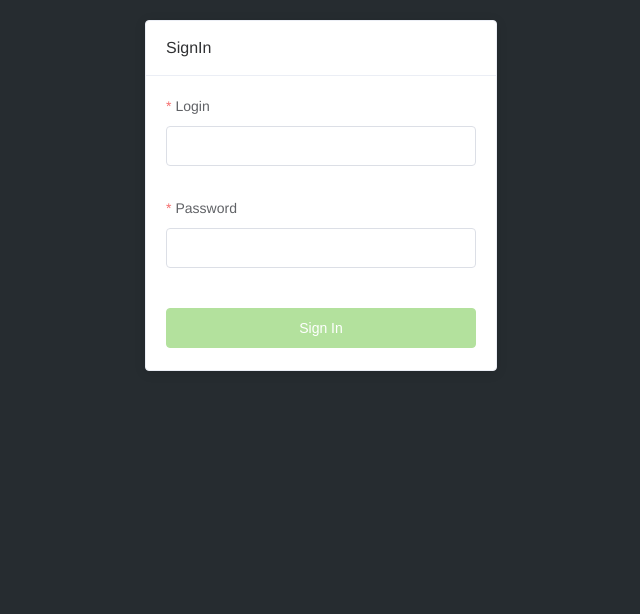
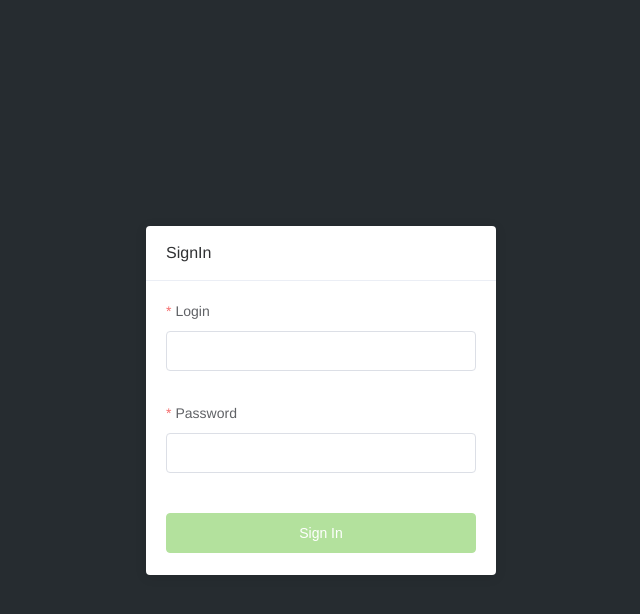
Before and after one commit to BabenkoOleg/zup-arena-admin, a Vue app: page /sign-in in a window 1280 px wide. Shown: the top 614 px of the page, without its empty margins (319-959 px from the left). Built offline with nearby package versions, Linux system fonts and the light colour scheme.

Commit message:
Redesign

```diff
--- a/src/App.vue
+++ b/src/App.vue
@@ -1,25 +1,20 @@
 <template>
   <div id="app" :class="{ auth: !isLoggedIn }">
-    <el-container class="is-vertical">
-      <app-header v-if="isLoggedIn"></app-header>
-      <el-container>
-        <app-side-bar v-if="isLoggedIn"></app-side-bar>
-        <el-main>
-          <router-view/>
-        </el-main>
-      </el-container>
+    <el-container class="main-wrapper">
+      <app-side-bar v-if="isLoggedIn"></app-side-bar>
+      <el-main>
+        <router-view/>
+      </el-main>
     </el-container>
   </div>
 </template>
 
 <script>
 import { mapState } from 'vuex';
-import AppHeader from '@/components/AppHeader';
 import AppSideBar from '@/components/AppSideBar';
 
 export default {
   components: {
-    AppHeader,
     AppSideBar,
   },
 
@@ -39,7 +34,7 @@ export default {
 html,
 body,
 #app,
-.is-vertical {
+.main-wrapper {
   height: 100%;
 }
 
@@ -57,13 +52,15 @@ body {
     background: #262c30;
   }
 
-  /deep/ .el-main {
+  .el-main {
+    padding: 0px;
+
     .full-height {
       height: 100%;
     }
 
     .el-card {
-      border: 1px solid #353b412e;
+      border: none;
 
       &.full-height {
         height: 100%;
--- a/src/components/AppHeader.vue
+++ /dev/null
@@ -1,31 +0,0 @@
-<template>
-  <el-header class="header">
-    <p class="logo">Zup! Arena Admin</p>
-  </el-header>
-</template>
-
-<script>
-export default {
-  name: 'app-header',
-};
-</script>
-
-<style lang="scss" scoped>
-.header {
-  box-shadow: 0 2px 4px 0 rgba(0, 0, 0, 0.59);
-  display: flex;
-  height: 60px;
-  padding: 0;
-  z-index: 2;
-
-  .logo {
-    background-color: #282c31;
-    color: #fff;
-    font-size: 18px;
-    line-height: 60px;
-    margin: 0;
-    padding: 0 20px;
-    width: 160px;
-  }
-}
-</style>
--- a/src/components/AppSideBar.vue
+++ b/src/components/AppSideBar.vue
@@ -1,5 +1,8 @@
 <template>
   <el-aside width="200px">
+    <div class="header">
+      <p class="logo">Zup! Arena Admin</p>
+    </div>
     <el-row class="tac">
       <el-col :span="24">
         <el-menu :router="true"
@@ -29,8 +32,27 @@ export default {
 <style lang="scss" scoped>
 .el-aside {
   background-color: #353b41;
-  padding-top: 15px;
   z-index: 1;
+
+  .header {
+    box-shadow: 0 2px 4px 0 rgba(0, 0, 0, 0.59);
+    display: flex;
+    height: 59px;
+    margin-bottom: 15px;
+    padding: 0;
+    z-index: 2;
+
+    .logo {
+      background-color: #282c31;
+      color: #fff;
+      text-align: center;
+      font-size: 18px;
+      line-height: 59px;
+      margin: 0;
+      padding: 0 20px;
+      width: 160px;
+    }
+  }
 
   .el-menu {
     border-right: none;
```
